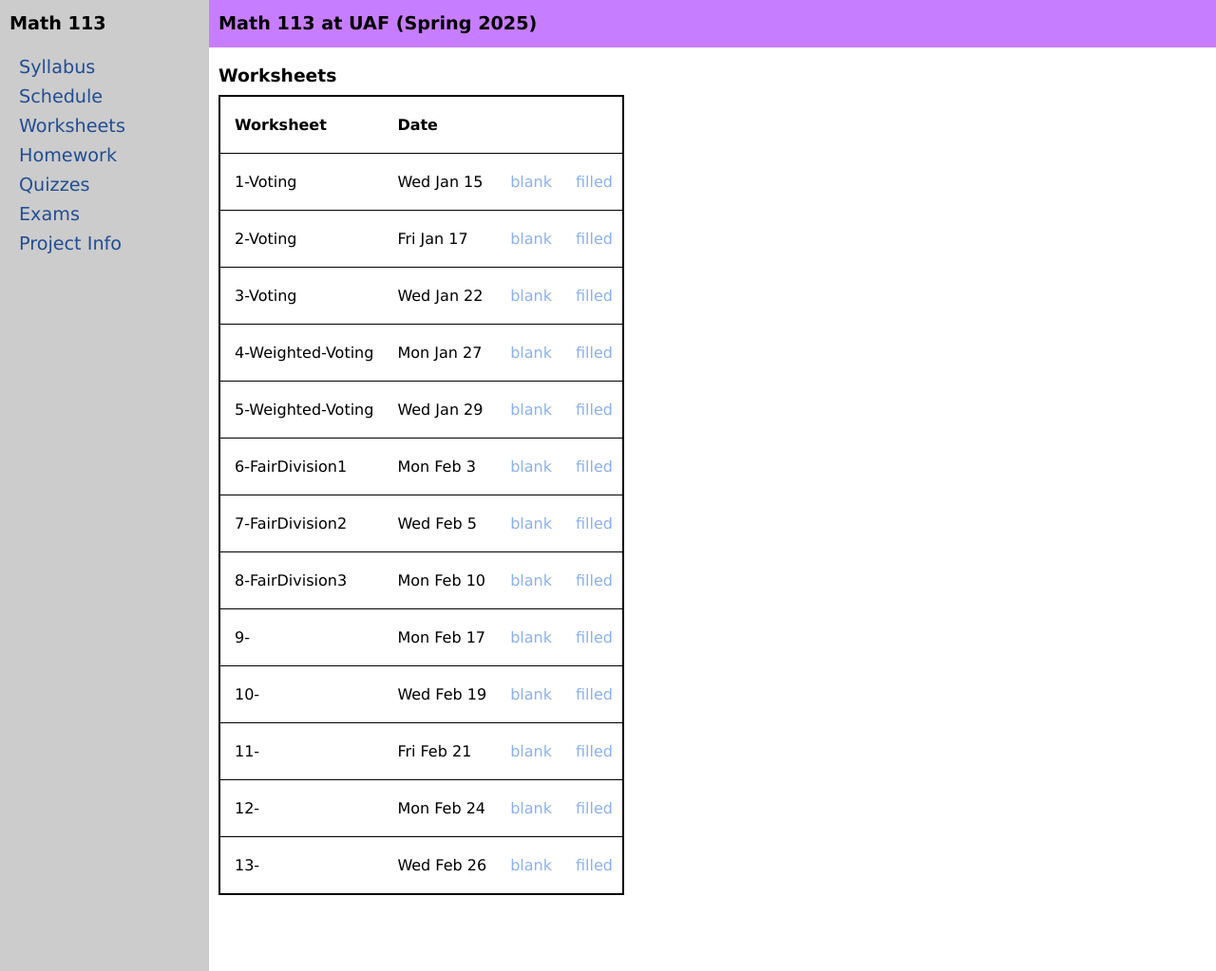
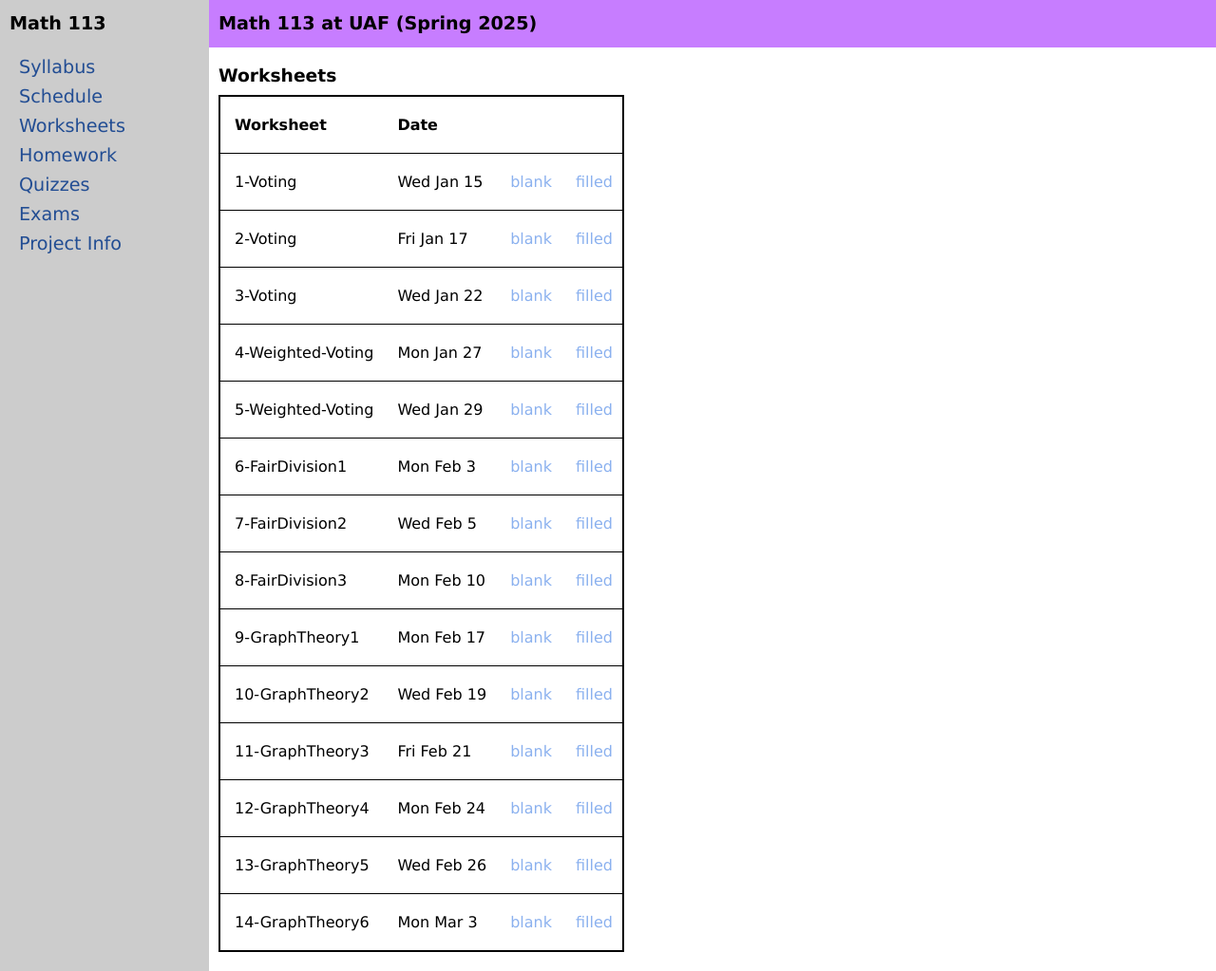
Before and after one commit to uaf-math/math113, a Jekyll site: the page built from worksheets.md, in a window 1280 px wide and 1023 px high. Shown: the whole window at 95% size. Built offline with Jekyll 4.4.1, drawn with Linux system fonts in a browser that asks for light colours; part of the change alters nothing that is shown.

Commit message:
Update worksheets.yml

```diff
--- a/_data/worksheets.yml
+++ b/_data/worksheets.yml
@@ -38,28 +38,33 @@
     - date: Mon Feb 10
       blank: 8-FairDivision3-SealedBids.pdf
       filled: 8-FairDivision3-SealedBids-s.pdf
-- worksheet: 9-
+- worksheet: 9-GraphTheory1
   sections:
     - date: Mon Feb 17
-      blank: .pdf
-      filled: .pdf
-- worksheet: 10-
+      blank: 9-GraphTheory1-Intro.pdf
+      filled: 9-GraphTheory1-Intro-solutions.pdf
+- worksheet: 10-GraphTheory2
   sections:
     - date: Wed Feb 19
-      blank: .pdf
-      filled: .pdf
-- worksheet: 11-
+      blank: 10-GraphTheory2-Dijkstra.pdf
+      filled: 10-GraphTheory2-Dijkstra-solutions.pdf
+- worksheet: 11-GraphTheory3
   sections:
     - date: Fri Feb 21
-      blank: .pdf
-      filled: .pdf
-- worksheet: 12-
+      blank: 11-GraphTheory3-Kruskal.pdf
+      filled: 11-GraphTheory3-Kruskal-solutions-v2.pdf
+- worksheet: 12-GraphTheory4
   sections:
     - date: Mon Feb 24
-      blank: .pdf
-      filled: .pdf
-- worksheet: 13-
+      blank: 12-GraphTheory4-EulerPathCircuit.pdf
+      filled: 12-GraphTheory4-EulerPathCircuit-solutions.pdf
+- worksheet: 13-GraphTheory5
   sections:
     - date: Wed Feb 26
-      blank: .pdf
-      filled: .pdf
+      blank: 13-GraphTheory5-Eulerization.pdf
+      filled: 13-GraphTheory5-Eulerization-s.pdf
+- worksheet: 14-GraphTheory6
+  sections:
+    - date: Mon Mar 3
+      blank: 14-GraphTheory6-IntroToHamiltonian.pdf
+      filled: 14-GraphTheory6-IntroToHamiltonian-solutions.pdf
```
